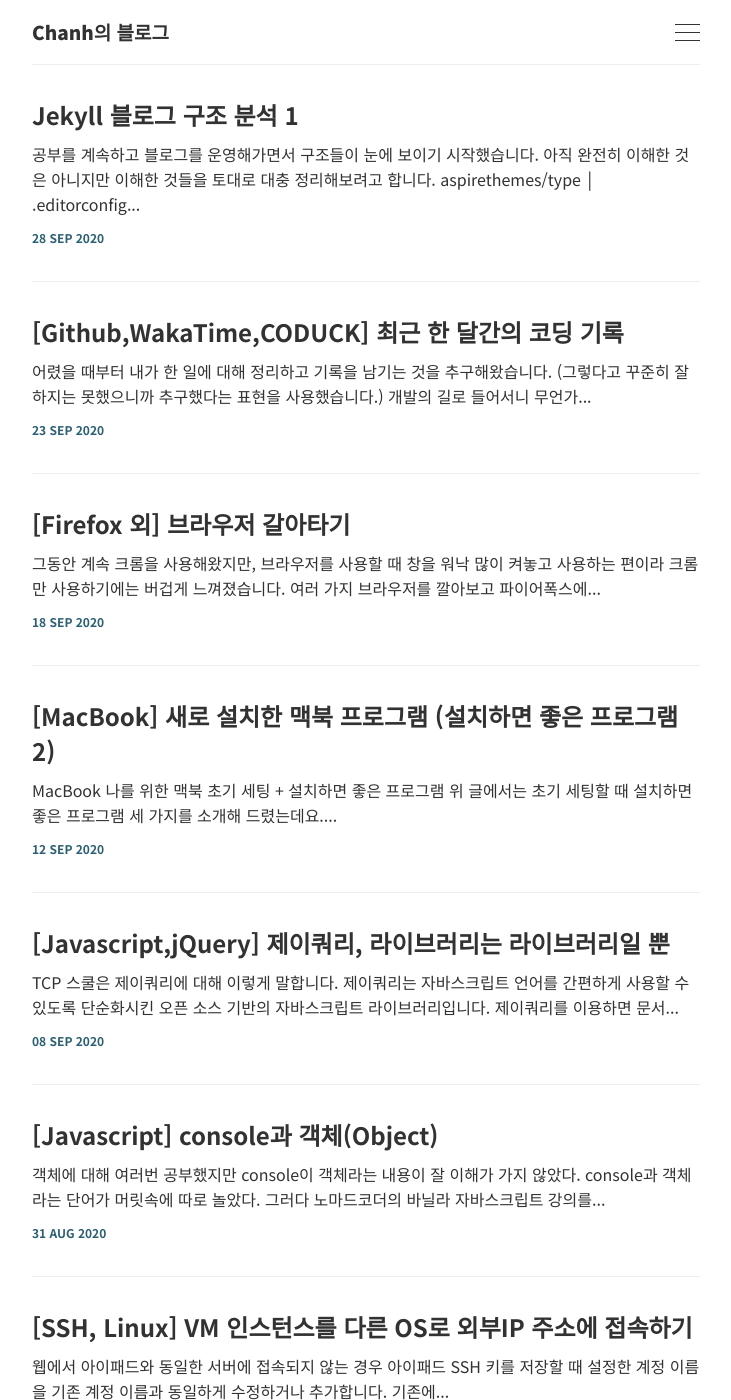
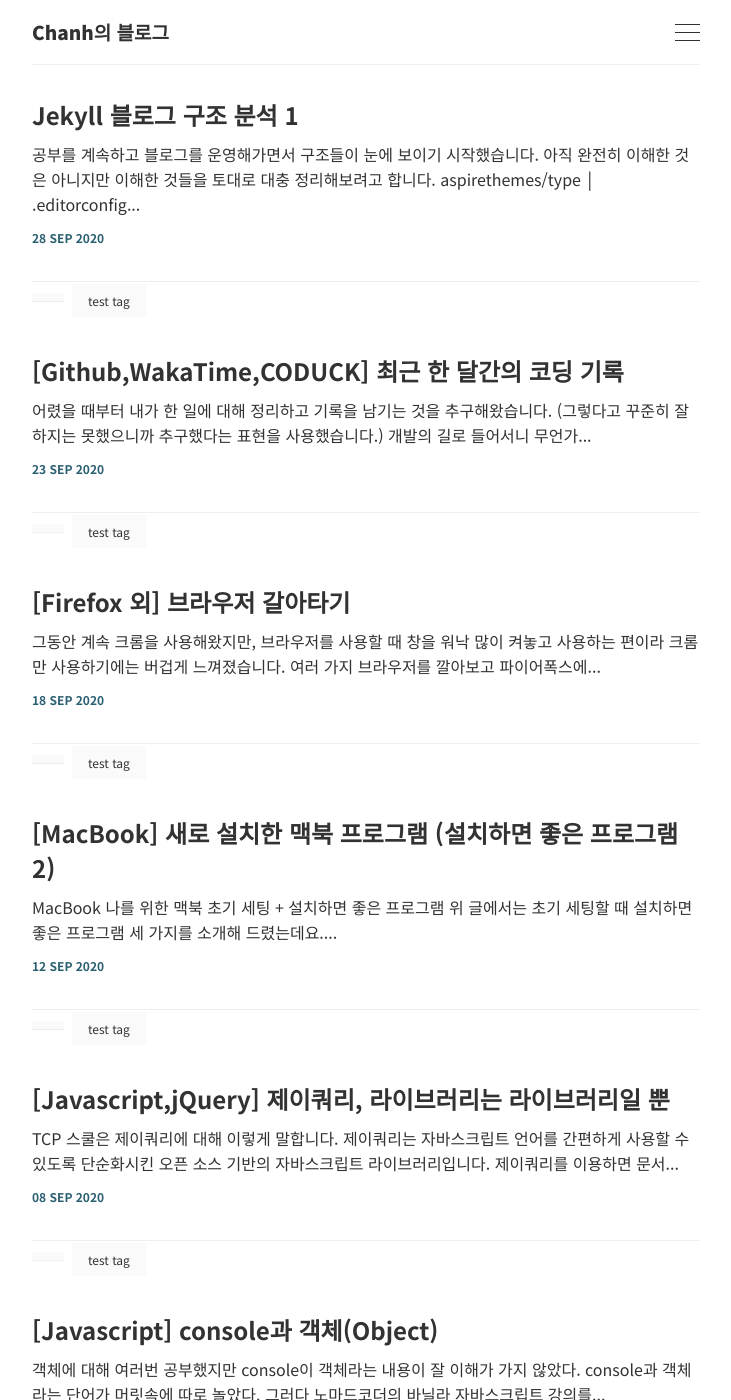
Before and after one commit to seochanh/seochanh.github.io, a Jekyll site: the page built from index.html, in a window 1280 px wide and 1400 px high. Shown: the whole window, without its empty margins (274-1005 px from the left). Built offline with Jekyll 4.4.1, drawn with Linux system fonts in a browser that asks for light colours; the list of posts is cut into pages by our own code; some of the changed text lies outside the part shown.

Commit message:
태그 테스트

```diff
--- a/_includes/post-card.liquid
+++ b/_includes/post-card.liquid
@@ -3,7 +3,7 @@
   <a href='{{ post.url | prepend: site.baseurl }}' class='c-post-card {% if forloop.first == true %} c-post-card--first {% endif %} {% if forloop.last == true %} c-post-card--last {% endif %}'>
     <h3 class='c-post-card__title'>{{ post.title }}</h3>
 
-    {% comment %}index 페이지 포스트 설명{% endcomment %}
+    {% comment %} index 페이지 포스트 설명 {% endcomment %}
     <p class='c-post-card__excerpt u-font-medium'>
       {{ post.content | strip_html | truncatewords:22 }}
     </p>
@@ -11,7 +11,9 @@
     {% comment %} index 페이지 포스트 날짜 {% endcomment %}
     <span class='c-post-card__date'>{{ post.date | date: '%d %b %Y' }}</span>
 
+    {% comment %} index 페이지 태그 {% endcomment %}
     <div class='c-tags'>
+      <a href='/'>test tag</a>
       {% for tag in page.tags %}
         <a href='{{ site.baseurl }}/tag/{{ tag }}'>{{ tag }}</a>
       {% endfor %}
```
